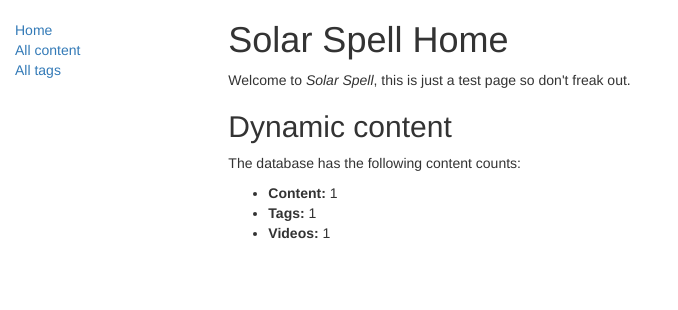
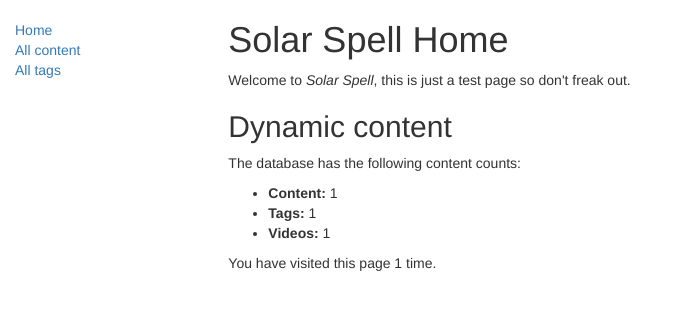
Before and after one commit to pradeepsixer/solar-spell-build-automation, a Django app: template templates/index.html in a window 1280 px wide. Shown: the top 310 px of the page, without its empty margins (0-678 px from the left). Run offline with Django 3.2, Linux system fonts and the light colour scheme; the template is opened without the code that fills it: most values are stand-ins (such as "Sample title", 1, 10 or a date in 2020); some libraries are stand-ins or nearby versions.

Commit message:
SBA-104 added visit count to index.html

```diff
--- a/templates/index.html
+++ b/templates/index.html
@@ -14,4 +14,6 @@
     <li><strong>Videos:</strong> {{ num_videos }}</li>
   </ul>
 
+    <p>You have visited this page {{ num_visits }}{% if num_visits == 1 %} time{% else %} times{% endif %}.</p>
+
 {% endblock %}
```
